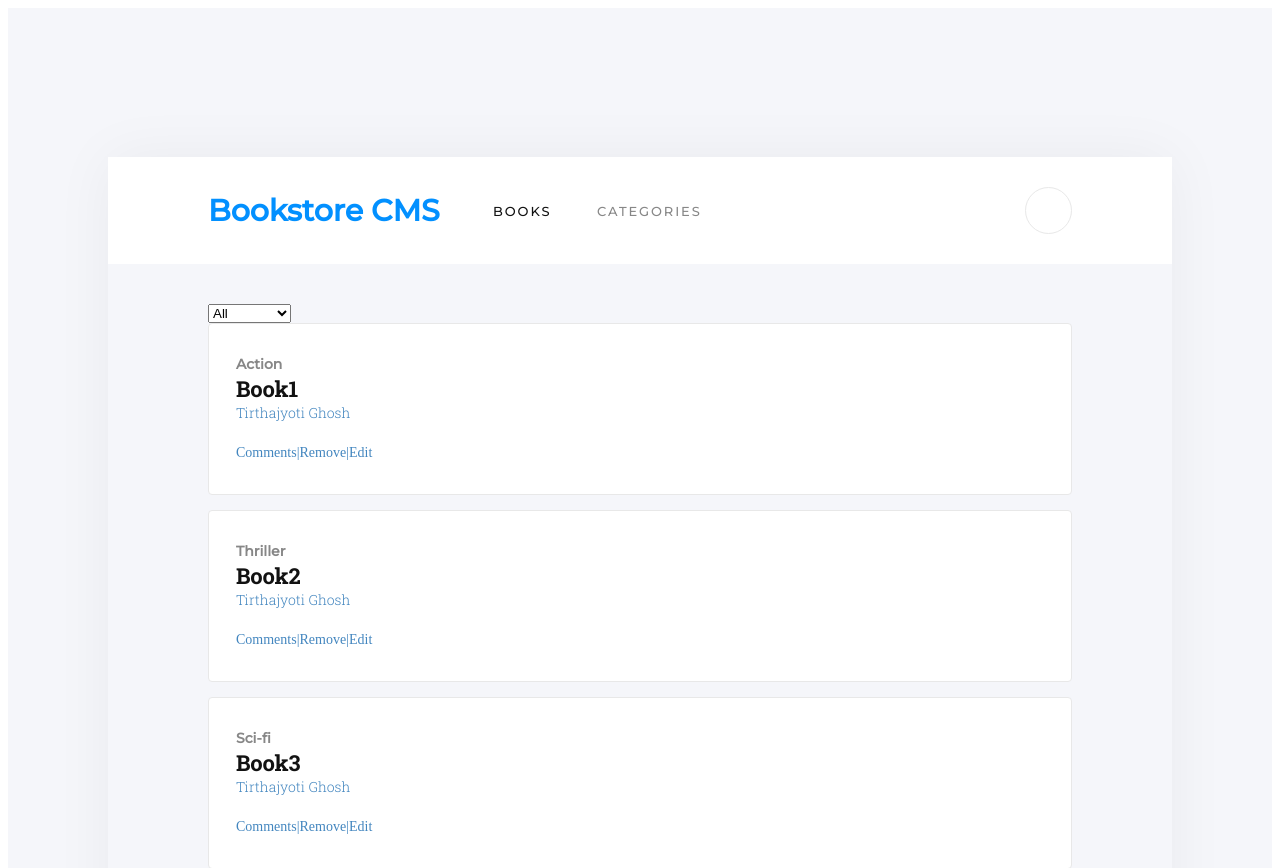
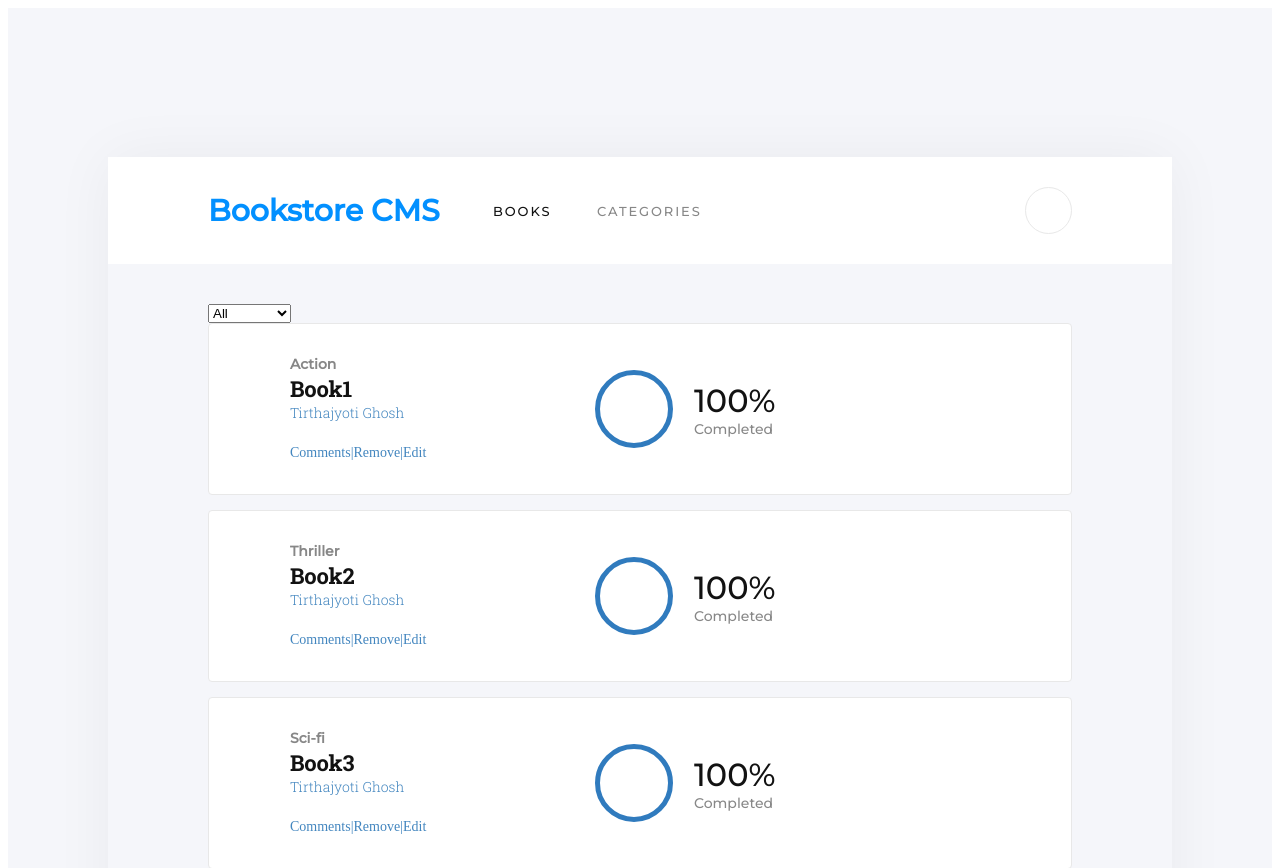
Before and after one commit to kubilaycaglayan/bookstore, a React (Create React App) app: page / in a window 1280 px wide. Shown: the top 868 px of the page. Built offline with nearby package versions, Linux system fonts and the light colour scheme.

Commit message:
Add style Completed

```diff
--- a/src/components/Book.js
+++ b/src/components/Book.js
@@ -26,7 +26,11 @@ const Book = ({ book, handleRemoveBook }) => {
         </div>
       </div>
       <div className="completion">
-
+        <div className="Oval-2" />
+        <div>
+          <div className="Percent-Complete">100%</div>
+          <div className="Completed">Completed</div>
+        </div>
       </div>
       <div className="divider">
 
--- a/src/styles/style.sass
+++ b/src/styles/style.sass
@@ -32,6 +32,14 @@ $white: #fafafa
   display: flex
   justify-content: $justify-content
   align-items: $align-items
+
+@mixin normalize()
+  font-weight: normal
+  font-stretch: normal
+  font-style: normal
+  line-height: normal
+  letter-spacing: normal
+
 
 body
   #root
@@ -70,6 +78,7 @@ body
         background-color: $pale-grey
         padding: 40px 100px
         .Book-Panel
+          @include flex-it($justify-content: space-around, $align-items: center)
           margin-bottom: 15px
           padding: 32px 27px
           border-radius: 4px
@@ -118,5 +127,27 @@ body
               .remove
                 cursor: pointer
           .completion
+            @include flex-it($justify-content: space-around, $align-items: center)
+            .Oval-2
+              width: 68px
+              height: 68px
+              border: 5px $medium-blue solid
+              border-radius: 50%
+              margin-right: 21px
+            .Percent-Complete
+              width: 68px
+              height: 39px
+              font-family: Montserrat
+              font-size: 32px
+              @include normalize()
+              color: $black-three
+            .Completed
+              width: 80px
+              height: 18px
+              opacity: 0.5
+              font-family: Montserrat
+              font-size: 14px
+              @include normalize()
+              color: $black-three
           .divider
           .chapter
```
